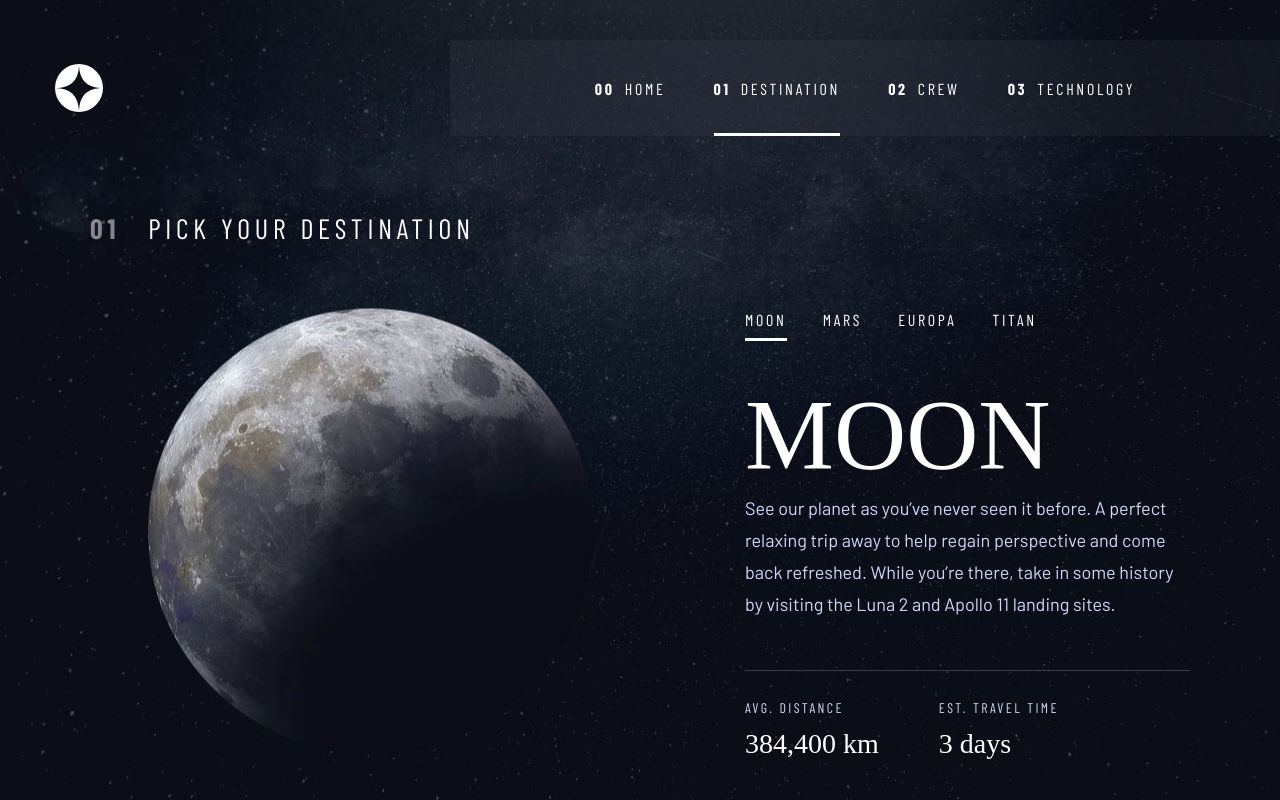
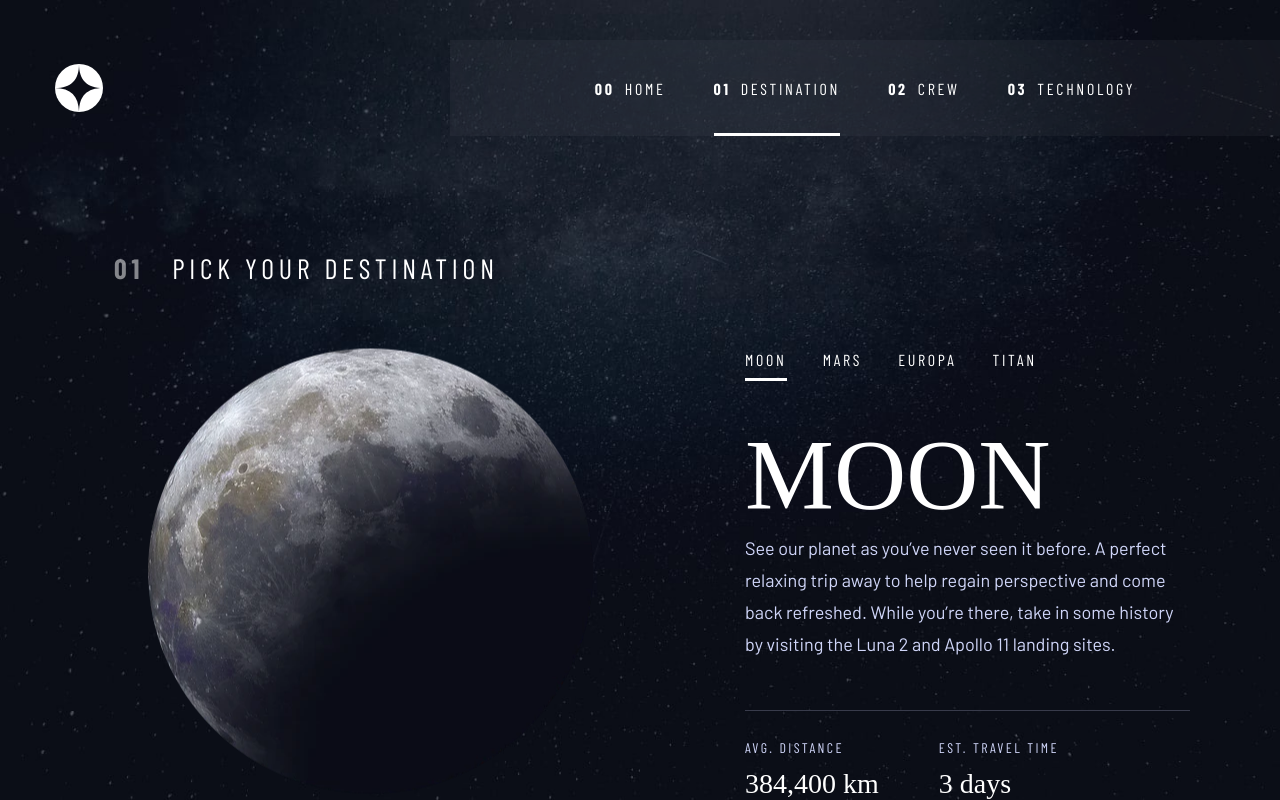
Before and after one commit to gustavobtflores/space-tourism-website, a React (Vite) app: page /destination in a window 1280 px wide. Built offline with nearby package versions, Linux system fonts and the light colour scheme; a web font is replaced by a local one.

Commit message:
Home and destination tablet versions

```diff
--- a/src/components/Container.ts
+++ b/src/components/Container.ts
@@ -14,15 +14,17 @@ const Container = styled.div<ContainerProps>`
   width: 100%;
   display: flex;
   flex-direction: column;
-  overflow: hidden;
+  overflow-x: hidden;
 
-  @media screen and (max-width: 768px) {
+  @media screen and (max-width: 992px) {
     background: ${(props) => `url(${props.backgroundImageTablet}) no-repeat center center`};
+    background-size: cover;
   }
 
   @media screen and (max-width: 640px) {
     background: ${(props) => `url(${props.backgroundImageMobile}) no-repeat center center`};
     padding: 24px;
+    background-size: cover;
   }
 `;
 
--- a/src/components/Headings.ts
+++ b/src/components/Headings.ts
@@ -1,3 +1,4 @@
+import { motion } from "framer-motion";
 import styled from "styled-components";
 
 const Heading1 = styled.h1`
@@ -30,7 +31,7 @@ const Heading3 = styled.h3`
   text-transform: uppercase;
 `;
 
-const Heading4 = styled.h4`
+const Heading4 = styled(motion.h4)`
   font-family: "Bellefair", serif;
   font-size: 32px;
   font-style: normal;
@@ -46,6 +47,7 @@ const Heading5 = styled.h5`
   color: ${(props) => (props.color === "blue" && "#d0d6f9") || (props.color === "white" && "#ffffff")};
   font-weight: 400;
   line-height: 1.2em;
+  margin-left: 24px;
 
   @media screen and (max-width: 640px) {
     font-size: 16px;
--- a/src/layouts/Header/index.tsx
+++ b/src/layouts/Header/index.tsx
@@ -3,7 +3,7 @@ import { useEffect, useState } from "react";
 import logoImg from "@/assets/shared/logo.svg";
 import { Container, Line, Navbar, SLink, Links, LinkItem, LinkNumber, HeaderLogo, HamburgerMenu } from "./style";
 import Underline from "@/components/Underline";
-import { Outlet, useLocation } from "react-router-dom";
+import { useLocation } from "react-router-dom";
 import hamburgerIcon from "@/assets/shared/icon-hamburger.svg";
 
 const links = [
@@ -42,10 +42,10 @@ const Header = () => {
           <Links>
             {links.map((link, index) => (
               <LinkItem key={index}>
-                <SLink to={link.href} onClick={() => setSelectedTab(index)} key={index}>
+                <SLink to={link.href} onClick={() => setSelectedTab(index)}>
                   <LinkNumber style={styles.span}>{link.number}</LinkNumber>
                   {link.text}
-                  {index === selectedTab ? <Underline key={index} layoutId="astros" transition={{ stiffness: 100 }} /> : null}
+                  {index === selectedTab ? <Underline key={index} layoutId="astros" transition={{ duration: 0.5 }} /> : null}
                 </SLink>
               </LinkItem>
             ))}
--- a/src/layouts/Header/style.ts
+++ b/src/layouts/Header/style.ts
@@ -1,6 +1,6 @@
 import styled from "styled-components";
 import { motion } from "framer-motion";
-import { Link } from "react-router-dom";
+import { NavLink } from "react-router-dom";
 
 const Container = styled.header`
   display: flex;
@@ -69,7 +69,7 @@ const LinkItem = styled.li`
   padding: 38px 0;
 `;
 
-const SLink = styled(Link)`
+const SLink = styled(NavLink)`
   color: #ffffff;
   font-family: "Barlow Condensed", sans-serif;
   text-decoration: none;
--- a/src/pages/Destination/index.tsx
+++ b/src/pages/Destination/index.tsx
@@ -2,7 +2,7 @@ import React, { useState } from "react";
 import { motion } from "framer-motion";
 
 import { BodyText, Heading1, Heading2, Heading5, SubHeading1, SubHeading2 } from "@/components/Headings";
-import { Content, Astro, Navbar, DestinationsList, AstroItem, DestinationsWrapper, DestinationsTexts, Separator, AstroInfo } from "./style";
+import { Content, Astro, Navbar, DestinationsList, AstroItem, DestinationsWrapper, DestinationsTexts, Separator, AstroInfo, AstroInfoWrapper, AstroImage, AstroName, AstroDescription } from "./style";
 
 import data from "@/data/data.json";
 import moon from "@/assets/destination/image-moon.webp";
@@ -17,8 +17,7 @@ const images: string[] = [moon, mars, europa, titan];
 const styles = {
   span: { opacity: "0.5", marginRight: "28px", fontWeight: "700" },
   h5: { marginBottom: "64px" },
-  div: { minWidth: "390px", maxWidth: "445px" },
-  bodytext: { marginBottom: "50px" },
+  bodytext: {},
   subheading2: { marginBottom: "12px" },
 };
 
@@ -26,7 +25,7 @@ const Destination: React.FC = () => {
   const [selectedAstro, setSelectedAstro] = React.useState<number>(0);
 
   return (
-    <Content initial={{ opacity: 0, y: 100 }} animate={{ opacity: 1, y: 0 }} transition={{ duration: 1, ease: "easeOut" }} exit={{ y: 50, opacity: 0, transition: { duration: 0.5 } }}>
+    <Content initial={{ opacity: 0, x: 100 }} animate={{ opacity: 1, x: 0 }} transition={{ duration: 1, ease: "easeOut" }} exit={{ x: -50, opacity: 0, transition: { duration: 0.5 } }}>
       <Heading5 color="white" style={styles.h5}>
         <span style={styles.span}>01</span>PICK YOUR DESTINATION
       </Heading5>
@@ -36,7 +35,7 @@ const Destination: React.FC = () => {
             <Astro key={index}>
               {index === selectedAstro && (
                 <AnimatePresence>
-                  <motion.img
+                  <AstroImage
                     key={image}
                     src={image}
                     initial={{ opacity: 0 }}
@@ -56,7 +55,7 @@ const Destination: React.FC = () => {
             </Astro>
           ))}
         </div>
-        <div style={styles.div}>
+        <AstroInfoWrapper>
           <Navbar>
             <DestinationsList>
               {data.destinations.map((destination, index) => (
@@ -73,8 +72,8 @@ const Destination: React.FC = () => {
                 index === selectedAstro && (
                   <AnimatePresence key={index}>
                     <DestinationsTexts key={index} initial={{ opacity: 0 }} animate={{ opacity: 1 }}>
-                      <Heading2>{destination.name}</Heading2>
-                      <BodyText style={styles.bodytext}>{destination.description}</BodyText>
+                      <AstroName>{destination.name}</AstroName>
+                      <AstroDescription style={styles.bodytext}>{destination.description}</AstroDescription>
                       <Separator />
                       <AstroInfo>
                         <div>
@@ -91,7 +90,7 @@ const Destination: React.FC = () => {
                 )
             )}
           </div>
-        </div>
+        </AstroInfoWrapper>
       </DestinationsWrapper>
     </Content>
   );
--- a/src/pages/Destination/style.ts
+++ b/src/pages/Destination/style.ts
@@ -1,6 +1,7 @@
 import styled from "styled-components";
 import { motion } from "framer-motion";
 import NavLink from "@/components/NavLink";
+import { BodyText, Heading2, Heading5 } from "@components/Headings";
 
 const Content = styled(motion.main)`
   margin-top: 76px;
@@ -8,10 +9,25 @@ const Content = styled(motion.main)`
   margin-right: auto;
   max-width: 1100px;
   width: 100%;
+  padding: 40px 0;
+
+  @media screen and (max-width: 992px) {
+    margin-top: 0;
+  }
 `;
 
 const Astro = styled(motion.div)`
   margin-left: 58px;
+
+  @media screen and (max-width: 992px) {
+    margin-left: 0;
+  }
+`;
+
+const PageTitle = styled(Heading5)`
+  font-size: 20px;
+  font-weight: 400;
+  line-height: 24px;
 `;
 
 const Navbar = styled.nav`
@@ -22,21 +38,62 @@ const DestinationsList = styled.ul`
   display: flex;
   list-style: none;
   color: #ffffff;
+  gap: 36px;
+`;
+
+const AstroName = styled(Heading2)`
+  @media screen and (max-width: 992px) {
+    font-size: 80px;
+  }
 `;
 
 const AstroItem = styled(NavLink)`
-  margin-right: 36px;
   cursor: pointer;
   position: relative;
   padding-bottom: 12px;
 `;
 
+const AstroDescription = styled(BodyText)`
+  margin-bottom: 50px;
+
+  @media screen and (max-width: 992px) {
+    font-size: 16px;
+    line-height: 28px;
+    letter-spacing: 0px;
+    text-align: center;
+  }
+`;
+
 const DestinationsWrapper = styled.div`
   display: flex;
   justify-content: space-between;
+  flex-wrap: wrap;
+
+  @media screen and (max-width: 992px) {
+    flex-direction: column;
+    align-items: center;
+    gap: 48px;
+  }
 `;
 
-const DestinationsTexts = styled(motion.div)``;
+const DestinationsTexts = styled(motion.div)`
+  display: flex;
+  flex-direction: column;
+
+  @media screen and (max-width: 992px) {
+    align-items: center;
+    text-align: center;
+  }
+`;
+
+const AstroImage = styled(motion.img)`
+  display: block;
+
+  @media screen and (max-width: 992px) {
+    width: 300px;
+    height: 300px;
+  }
+`;
 
 const Separator = styled.div`
   background-color: #383b4b;
@@ -45,9 +102,22 @@ const Separator = styled.div`
   margin-bottom: 28px;
 `;
 
+const AstroInfoWrapper = styled.div`
+  min-width: 390px;
+  max-width: 445px;
+
+  @media screen and (max-width: 992px) {
+    display: flex;
+    flex-direction: column;
+    align-items: center;
+    max-width: 100%;
+    padding: 0 90px;
+  }
+`;
+
 const AstroInfo = styled.div`
   display: flex;
   gap: 60px;
 `;
 
-export { Content, Astro, Navbar, DestinationsList, AstroItem, DestinationsWrapper, DestinationsTexts, Separator, AstroInfo };
+export { Content, Astro, Navbar, DestinationsList, AstroItem, DestinationsWrapper, DestinationsTexts, Separator, AstroInfo, AstroInfoWrapper, AstroImage, AstroName, AstroDescription, PageTitle };
--- a/src/pages/Home/index.tsx
+++ b/src/pages/Home/index.tsx
@@ -14,7 +14,7 @@ const styles = {
 const Home = () => {
   return (
     <>
-      <Content initial={{ opacity: 0, y: 100 }} animate={{ opacity: 1, y: 0 }} transition={{ duration: 1, ease: "easeOut" }} exit={{ y: 50, opacity: 0, transition: { duration: 0.5 } }}>
+      <Content initial={{ opacity: 0, x: 100 }} animate={{ opacity: 1, x: 0 }} transition={{ duration: 1, ease: "easeOut" }} exit={{ x: -50, opacity: 0, transition: { duration: 0.5 } }}>
         <TextWrapper>
           <Heading5 color="blue">SO, YOU WANT TO TRAVEL TO</Heading5>
           <Heading1 style={styles.h1}>SPACE</Heading1>
--- a/src/pages/Technology/index.tsx
+++ b/src/pages/Technology/index.tsx
@@ -17,7 +17,7 @@ const Technology: React.FC = () => {
   const tech = data.technology[selectedTech];
 
   return (
-    <Container>
+    <Container initial={{ opacity: 0, x: 100 }} animate={{ opacity: 1, x: 0 }} transition={{ duration: 1, ease: "easeOut" }} exit={{ x: 50, opacity: 0, transition: { duration: 0.5 } }}>
       <PageName color="white">
         <PageNumber>03</PageNumber>SPACE LAUNCH 101
       </PageName>
--- a/src/pages/Technology/styles.ts
+++ b/src/pages/Technology/styles.ts
@@ -2,7 +2,7 @@ import { BodyText, Heading3, Heading4 } from "@components/Headings";
 import styled from "styled-components";
 import { motion } from "framer-motion";
 
-const Container = styled.main`
+const Container = styled(motion.main)`
   display: flex;
   flex-direction: column;
   margin-top: 80px;
@@ -29,7 +29,6 @@ const TechWrapper = styled.div`
 const NavigationMenu = styled.nav`
   display: flex;
   align-items: center;
-  overflow: hidden;
 `;
 
 const NavigationList = styled.ul`
@@ -55,10 +54,10 @@ const NavigationItem = styled.li<{ selected?: boolean }>`
   justify-content: center;
   align-items: center;
   border: 1px solid #ffffff;
-  transition: background-color 0.5s ease-in-out;
+  transition: background-color 0.4s ease-out, transform 0.3s ease-out;
   cursor: pointer;
 
-  ${({ selected }) => selected && `background-color: #ffffff; color: #000000;`}
+  ${({ selected }) => selected && `background-color: #ffffff; color: #000000; transform: scale(1.2)`}
 `;
 
 const TechInfo = styled(motion.div)``;
--- a/src/pages/View.tsx
+++ b/src/pages/View.tsx
@@ -1,4 +1,5 @@
 import { Routes, Route, useLocation } from "react-router-dom";
+import { AnimatePresence } from "framer-motion";
 
 import Layout from "@layouts/Layout";
 
@@ -6,7 +7,6 @@ import Home from "./Home";
 import Destination from "./Destination";
 import Crew from "./Crew";
 import Technology from "./Technology";
-import { AnimatePresence } from "framer-motion";
 
 const View = () => {
   const location = useLocation();
```
Also changed, not shown: src/pages/Crew/index.tsx (+13 -3 lines).
